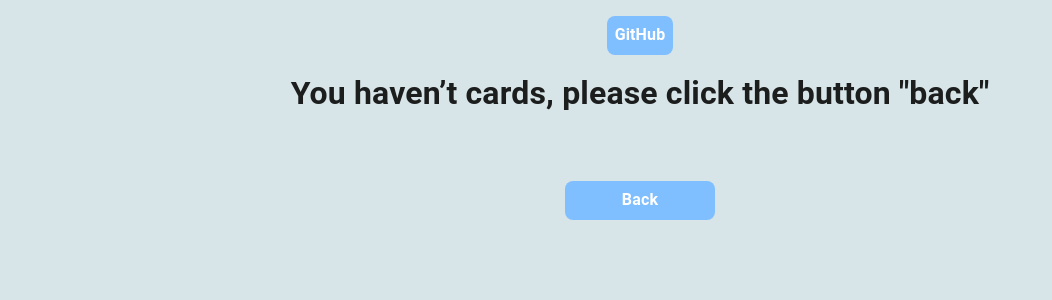
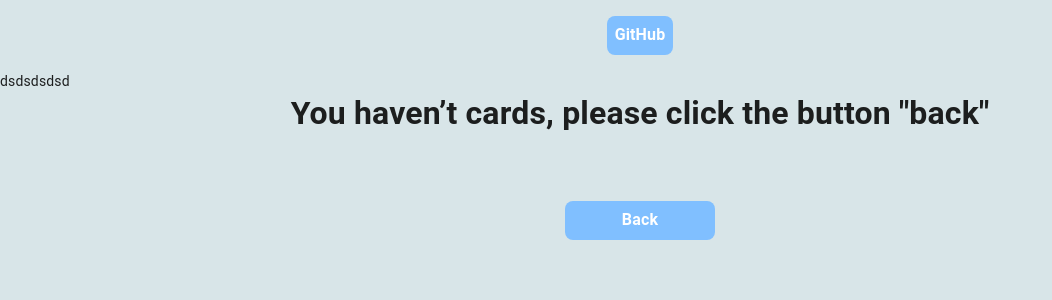
Before and after one commit to L87R78/redux-persist, a React (Create React App) app: page /my-favorites in a window 1280 px wide. Shown: the top 300 px of the page, without its empty margins (0-1052 px from the left). Built offline with nearby package versions, Linux system fonts and the light colour scheme.

Commit message:
Test gh-pages

```diff
--- a/src/App.jsx
+++ b/src/App.jsx
@@ -45,6 +45,7 @@ const App = ({ myCards }) => {
               {ButtonTypes.gitHub}
             </a>
           </header>
+          dsdsdsdsd
         </div>
         <Switch>
           <Route exact path="/" component={AllFavorites} />
```
